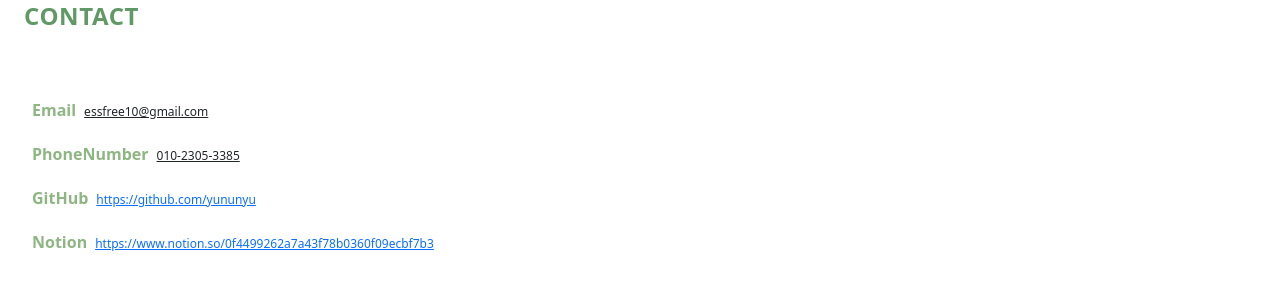
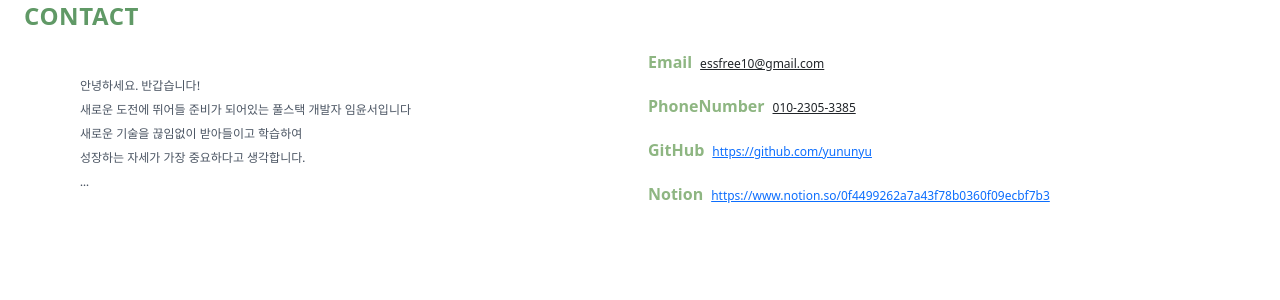
Before and after one commit to yununyu/portfolio, a React (Create React App) app: page / in a window 1280 px wide. Shown: the top 300 px of the page. Built offline with nearby package versions, Linux system fonts and the light colour scheme.

Commit message:
간단한 자기소개 추가. 소개글 업데이트 필요

```diff
--- a/src/components/AboutMe/Contact/Contact.tsx
+++ b/src/components/AboutMe/Contact/Contact.tsx
@@ -1,12 +1,22 @@
-import {FC, PropsWithChildren} from 'react'
-import {SubTitle, Subheading} from '../../../styles/index'
+import React from 'react'
+import {SubTitle, Subheading, Description, commonStyles} from '../../../styles/index'
+import {PersonalStatement} from '../../index'
 
-type ContactProps = {}
+export const Contact = () => {
+  return (
+    <div>
+      <div className="flex flex-col items-start lg:flex-row lg:items-center lg:px-6">
+        <SubTitle text="CONTACT"></SubTitle>
+      </div>
+      <div className="grid grid-cols-2">
+        <div className="mt-4 ml-20">
+          {PersonalStatement.map((statement, index) => (
+            <div key={index}>
+              <Description text={statement}></Description>
+            </div>
+          ))}
+        </div>
 
-export const Contact: FC<PropsWithChildren<ContactProps>> = props => {
-  return (
-    <div className="grid grid-rows-1 gap-5 lg:px-6">
-      <SubTitle text="CONTACT"></SubTitle>
         <div className="leading-7">
           <p className="break-all">
             <Subheading text="Email"></Subheading>
@@ -38,5 +48,6 @@ export const Contact: FC<PropsWithChildren<ContactProps>> = props => {
           </p>
         </div>
       </div>
+    </div>
   )
 }
--- /dev/null
+++ b/src/components/AboutMe/PersonalStatement/PersonalStatement.tsx
@@ -0,0 +1,7 @@
+export const PersonalStatement: string[] = [
+  '안녕하세요. 반갑습니다!',
+  '새로운 도전에 뛰어들 준비가 되어있는 풀스택 개발자 임윤서입니다',
+  '새로운 기술을 끊임없이 받아들이고 학습하여',
+  '성장하는 자세가 가장 중요하다고 생각합니다.',
+  '...'
+]
--- a/src/components/index.ts
+++ b/src/components/index.ts
@@ -2,3 +2,5 @@
 export * from './AboutMe/Contact/Contact'
 export * from './AboutMe/SkillSet/SkillSet'
 export * from './AboutMe/Education/Education'
+export * from './Projects/TeamProject/DoT'
+export * from './AboutMe/PersonalStatement/PersonalStatement'
```
Lines whose indentation alone changed are shown as unchanged.
